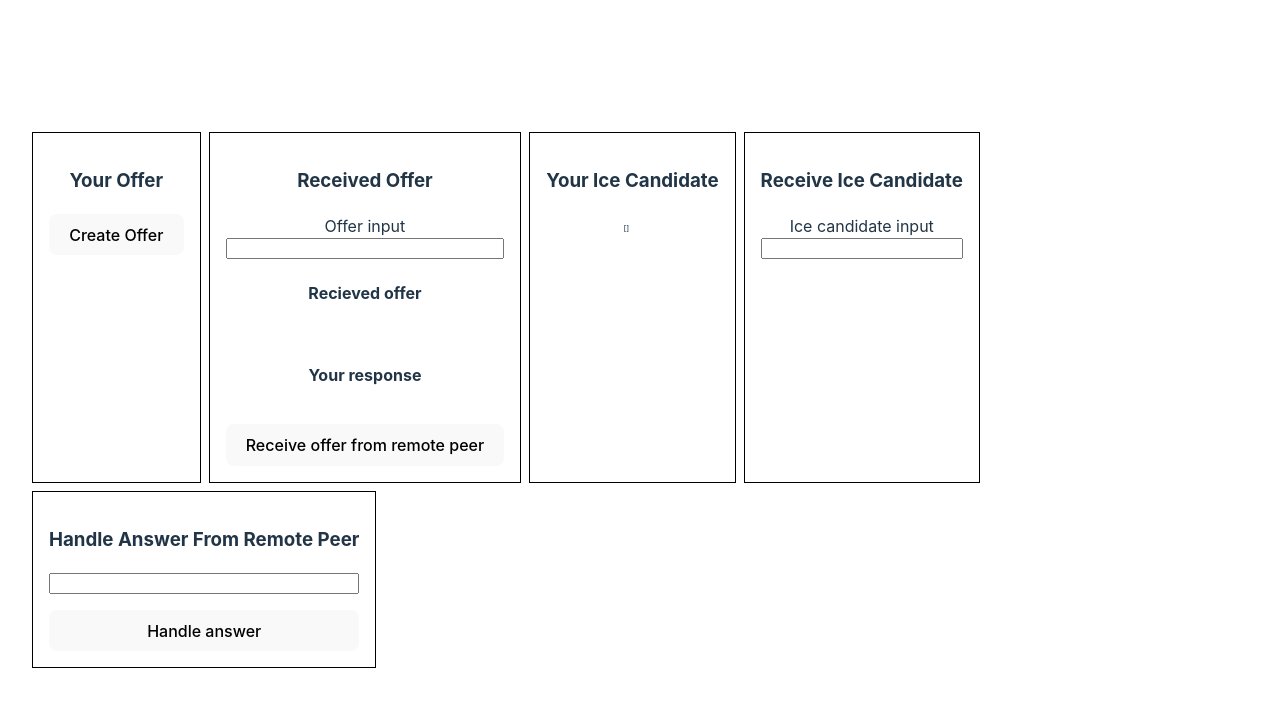
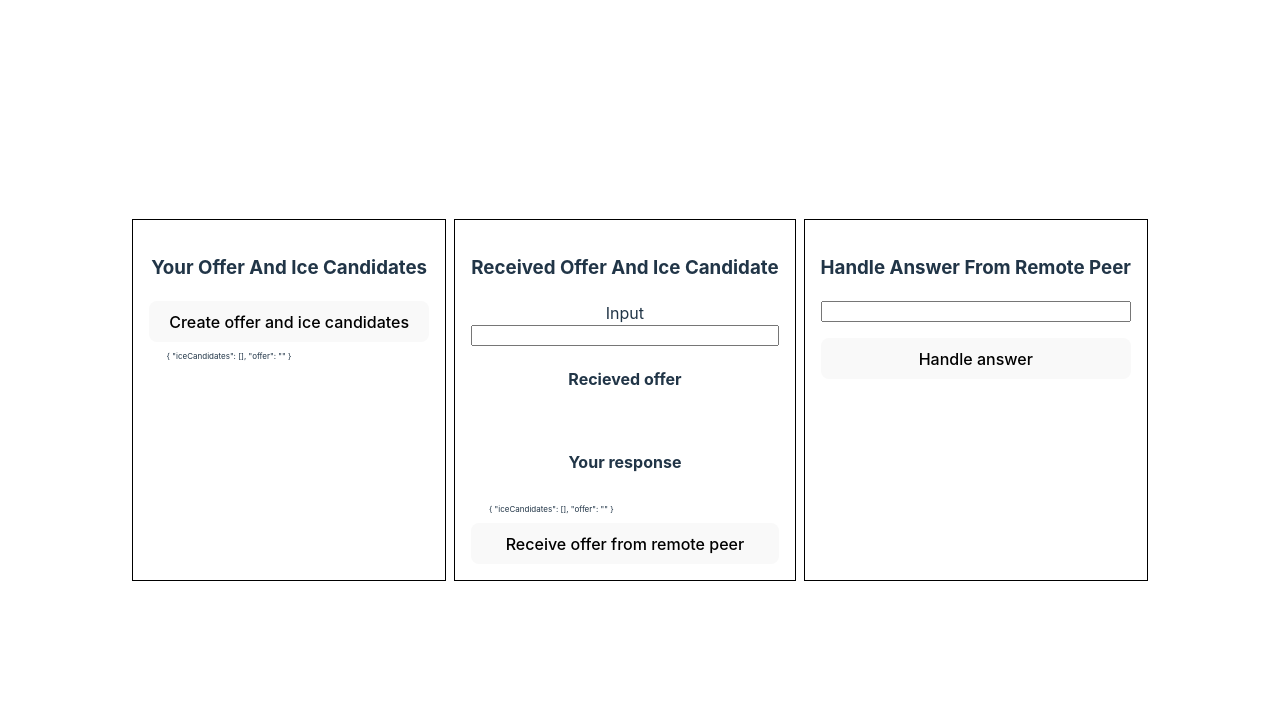
Before and after one commit to JosephRodolfo/Browser-Based-Blockchain-With-WebRTC, a Vue app: page / in a window 1280 px wide. Shown: the top 706 px of the page. Built offline with nearby package versions, Linux system fonts and the light colour scheme.

Commit message:
Switch to using computer offer + icecandidates objects for ease of copying

```diff
--- a/src/App.vue
+++ b/src/App.vue
@@ -2,34 +2,21 @@
 <template>
   <div class="container">
     <div class="border">
-      <h3>Your Offer</h3>
-      <button @click="createOfferForRemotePeer">Create Offer</button>
-      <p>{{ yourOffer }}</p>
+      <h3>Your Offer And Ice Candidates</h3>
+      <button @click="createOfferForRemotePeer">Create offer and ice candidates</button>
+      <p>{{ yourCompleteOffer }}</p>
     </div>
     <div class="border">
-      <h3>Received Offer</h3>
+      <h3>Received Offer And Ice Candidate</h3>
 
-      <label>Offer input</label>
+      <label>Input</label>
       <input type="text" v-model="recievedOffer" />
       <h4>Recieved offer</h4>
       <p> {{ recievedOffer }}</p>
       <h4>Your response</h4>
 
-      <p>{{ yourResponse }}</p>
+      <p>{{ yourCompleteAnswer }}</p>
       <button @click="receiveOfferFromRemotePeer">Receive offer from remote peer</button>
-    </div>
-    <div class="border">
-      <h3>Your Ice Candidate</h3>
-      <p> {{ yourIceCandidate }}</p>
-      <!-- <button @click="createIceCandidate">Create ice candidate</button> -->
-    </div>
-    <div class="border">
-      <h3>Receive Ice Candidate</h3>
-      <label>Ice candidate input</label>
-      <input type="text" v-model="recievedIceCandidate" />
-      <p> {{ recievedIceCandidate }}</p>
-
-      <!-- <button @click="recieveIceCandidate">Create ice candidate</button> -->
     </div>
     <div class="border">
       <h3>Handle Answer From Remote Peer</h3>
@@ -42,7 +29,7 @@
 </template>
 
 <script setup lang="ts">
-import { onMounted, ref } from 'vue';
+import { onMounted, ref, computed } from 'vue';
 
 
 let pc: RTCPeerConnection;
@@ -54,6 +41,17 @@ const yourOffer = ref('');
 const answerFromRemotePeer = ref('');
 const yourIceCandidate: any = ref([]);
 const yourResponse = ref('');
+
+const yourCompleteOffer = computed(() => {
+  return {
+    iceCandidates: yourIceCandidate.value, offer: yourOffer.value,
+  }
+});
+const yourCompleteAnswer = computed(() => {
+  return {
+    iceCandidates: yourIceCandidate.value, offer: yourResponse.value,
+  }
+})
 async function createRTCPeerConnection() {
   const config = {
     iceServers: [{ urls: "stun:stun.l.google.com:19302" }],
@@ -78,9 +76,6 @@ async function createRTCPeerConnection() {
   pc.onicecandidate = async (event) => {
     if (event.candidate) {
       yourIceCandidate.value.push(JSON.stringify(event.candidate));
-      // Add the ICE candidate to the connection's RTCIceCandidate object
-      // pc.addIceCandidate(new RTCIceCandidate(event.candidate))
-      //   .catch((error) => console.error(`Failed to add ICE candidate: ${error}`));
     } else {
       console.log("ICE gathering complete");
     }
@@ -103,11 +98,8 @@ async function createOfferForRemotePeer() {
 
 async function receiveOfferFromRemotePeer() {
   const offerString = recievedOffer.value; // get the value of the text input field containing the offer string
-  const iceCandidateString = recievedIceCandidate.value;
-  const parsedOffer = JSON.parse(offerString); // convert the offer string to an offer object
-  const parsedCandidate = JSON.parse(iceCandidateString); // convert the candidate string to a candidate object
-  console.log(parsedOffer);
-
+  const parsedTotalOffer = JSON.parse(offerString); // convert the offer string to an offer object
+  const { offer, iceCandidates } = parsedTotalOffer
   // Set up the data channel on the remote peer's RTCPeerConnection object
   const dataChannel = pc.createDataChannel("myDataChannel");
   dataChannel.onmessage = (event) => {
@@ -121,8 +113,8 @@ async function receiveOfferFromRemotePeer() {
   };
 
   // Add the received ice candidate to the remote peer's RTCPeerConnection object
-  await pc.setRemoteDescription(parsedOffer); // apply the offer to the remote peer's RTCPeerConnection object
-  parsedCandidate.forEach((candidate: string) => {
+  await pc.setRemoteDescription(JSON.parse(offer)); // apply the offer to the remote peer's RTCPeerConnection object
+  iceCandidates.forEach((candidate: string) => {
     pc.addIceCandidate(JSON.parse(candidate));
 
   })
@@ -137,11 +129,12 @@ async function receiveOfferFromRemotePeer() {
 }
 
 async function handleAnswerFromRemotePeer() {
-  const answerString = answerFromRemotePeer.value;
-  const parsedAnswer = JSON.parse(answerString);
-  await pc.setRemoteDescription(parsedAnswer);
+  const offerString = answerFromRemotePeer.value; // get the value of the text input field containing the offer string
+  const parsedTotalAnswer = JSON.parse(offerString); // convert the offer string to an offer object
+  const { offer, iceCandidates } = parsedTotalAnswer
+  await pc.setRemoteDescription(JSON.parse(offer));
 
-  Promise.allSettled(yourIceCandidate.value.map(async (candidate: string) => {
+  Promise.allSettled(iceCandidates.map(async (candidate: string) => {
     await pc.addIceCandidate(new RTCIceCandidate(JSON.parse(candidate)))
 
   }));
```
